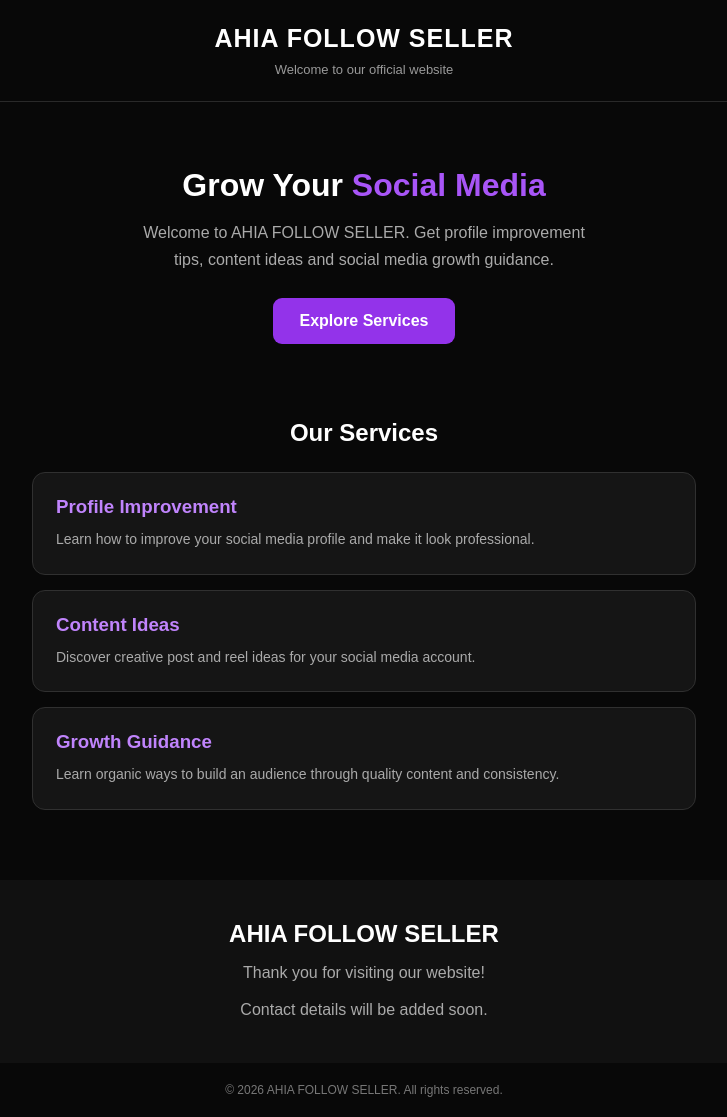
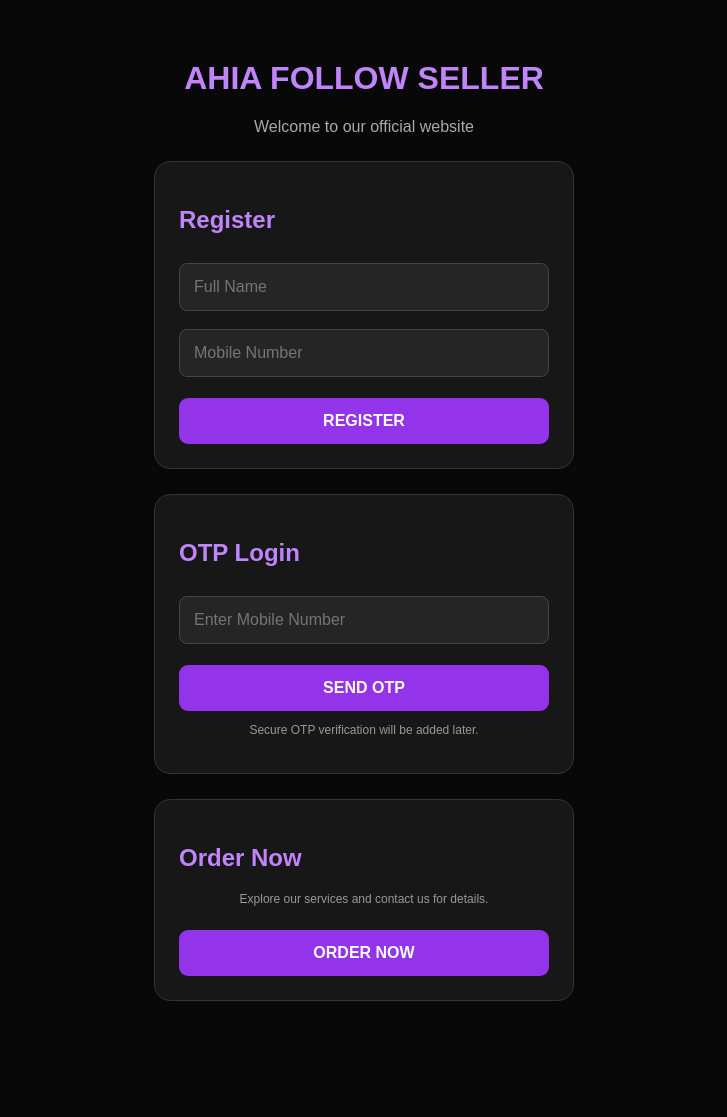
Before and after one commit to mrahia268-ship-it/ahia-follow-seller, a plain HTML site: page index.html in a window 1280 px wide. Shown: the whole page, without its empty margins (276-1003 px from the left). After the commit the page ends 1061 px from the top, so only its background shows below. Drawn offline with Linux system fonts and the light colour scheme.

Commit message:
Refactor index.html for improved structure and styleb

```diff
--- a/index.html
+++ b/index.html
@@ -6,175 +6,66 @@
 <meta name="viewport" content="width=device-width, initial-scale=1.0">
 <title>AHIA FOLLOW SELLER</title>
 <style>
-    * {
-      box-sizing: border-box;
-      margin: 0;
-      padding: 0;
+*{box-sizing:border-box}
+body{
+  margin:0;background:#080808;color:white;
+  font-family:Arial,sans-serif;
+  padding:25px 16px;
 }
-
-    body {
-      background: #080808;
-      color: white;
-      font-family: Arial, sans-serif;
-      min-height: 100vh;
+.container{max-width:420px;margin:35px auto}
+h1{text-align:center;color:#c084fc}
+.subtitle{text-align:center;color:#aaa}
+.card{
+  background:#171717;padding:24px;
+  border:1px solid #333;border-radius:16px;
+  margin-top:25px;
 }
-
-    header {
-      padding: 24px 16px;
-      text-align: center;
-      border-bottom: 1px solid #292929;
+h2{color:#c084fc}
+input{
+  width:100%;padding:14px;margin:9px 0;
+  background:#252525;color:white;
+  border:1px solid #444;border-radius:8px;
+  font-size:16px;
 }
-
-    header h1 {
-      font-size: 25px;
-      letter-spacing: 1px;
-      color: #fff;
+button{
+  width:100%;padding:14px;margin-top:12px;
+  background:#9333ea;color:white;
+  border:0;border-radius:9px;
+  font-size:16px;font-weight:bold;
 }
-
-    header p {
-      color: #999;
-      margin-top: 9px;
-      font-size: 13px;
-    }
-
-    .hero {
-      text-align: center;
-      padding: 65px 20px 45px;
-    }
-
-    .hero h2 {
-      font-size: 32px;
-      margin-bottom: 15px;
-    }
-
-    .hero h2 span {
-      color: #a855f7;
-    }
-
-    .hero p {
-      color: #aaa;
-      line-height: 1.7;
-      max-width: 450px;
-      margin: auto;
-    }
-
-    .button {
-      display: inline-block;
-      margin-top: 25px;
-      padding: 14px 27px;
-      background: #9333ea;
-      color: white;
-      text-decoration: none;
-      border-radius: 9px;
-      font-weight: bold;
-    }
-
-    .services {
-      padding: 30px 18px;
-      max-width: 700px;
-      margin: auto;
-    }
-
-    .services h2 {
-      text-align: center;
-      margin-bottom: 25px;
-    }
-
-    .card {
-      background: #151515;
-      border: 1px solid #303030;
-      padding: 23px;
-      border-radius: 13px;
-      margin-bottom: 15px;
-    }
-
-    .card h3 {
-      color: #c084fc;
-      margin-bottom: 10px;
-    }
-
-    .card p {
-      color: #aaa;
-      line-height: 1.6;
-      font-size: 14px;
-    }
-
-    .contact {
-      text-align: center;
-      padding: 40px 20px;
-      background: #111;
-      margin-top: 25px;
-    }
-
-    .contact p {
-      color: #aaa;
-      margin-top: 12px;
-      line-height: 1.6;
-    }
-
-    footer {
-      text-align: center;
-      padding: 20px;
-      color: #777;
-      font-size: 12px;
-    }
+.note{color:#999;font-size:12px;text-align:center}
 </style>
 </head>
+<body>
+<div class="container">
 
-<body>
-
-  <header>
 <h1>AHIA FOLLOW SELLER</h1>
-    <p>Welcome to our official website</p>
-  </header>
-
-  <section class="hero">
-    <h2>Grow Your <span>Social Media</span></h2>
-    <p>
-      Welcome to AHIA FOLLOW SELLER.
-      Get profile improvement tips, content ideas
-      and social media growth guidance.
-    </p>
-    <a href="#services" class="button">Explore Services</a>
-  </section>
-
-  <section class="services" id="services">
-    <h2>Our Services</h2>
+<p class="subtitle">Welcome to our official website</p>
 
 <div class="card">
-      <h3>Profile Improvement</h3>
-      <p>
-        Learn how to improve your social media profile
-        and make it look professional.
-      </p>
+<h2>Register</h2>
+<form onsubmit="event.preventDefault();alert('Demo only: Registration service is not connected yet.')">
+<input type="text" placeholder="Full Name" required>
+<input type="tel" placeholder="Mobile Number" pattern="[0-9]{10}" required>
+<button type="submit">REGISTER</button>
+</form>
 </div>
 
 <div class="card">
-      <h3>Content Ideas</h3>
-      <p>
-        Discover creative post and reel ideas
-        for your social media account.
-      </p>
+<h2>OTP Login</h2>
+<form onsubmit="event.preventDefault();alert('OTP service is not connected yet.')">
+<input type="tel" placeholder="Enter Mobile Number" pattern="[0-9]{10}" required>
+<button type="submit">SEND OTP</button>
+</form>
+<p class="note">Secure OTP verification will be added later.</p>
 </div>
 
 <div class="card">
-      <h3>Growth Guidance</h3>
-      <p>
-        Learn organic ways to build an audience
-        through quality content and consistency.
-      </p>
+<h2>Order Now</h2>
+<p class="note">Explore our services and contact us for details.</p>
+<button onclick="alert('Order service coming soon!')">ORDER NOW</button>
 </div>
-  </section>
 
-  <section class="contact" id="contact">
-    <h2>AHIA FOLLOW SELLER</h2>
-    <p>Thank you for visiting our website!</p>
-    <p>Contact details will be added soon.</p>
-  </section>
-
-  <footer>
-    © 2026 AHIA FOLLOW SELLER. All rights reserved.
-  </footer>
-
+</div>
 </body>
 </html>
```
Lines whose indentation alone changed are shown as unchanged.
